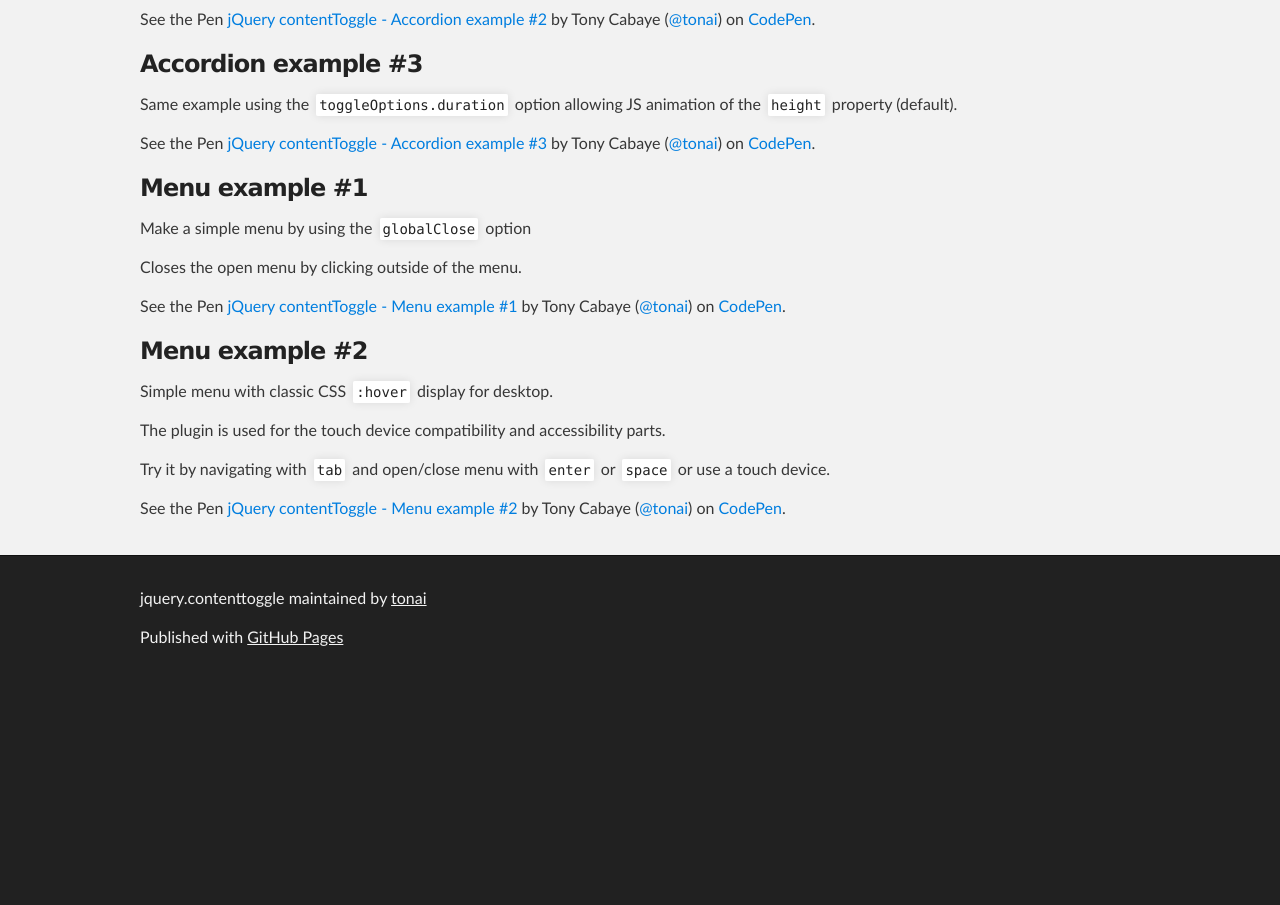
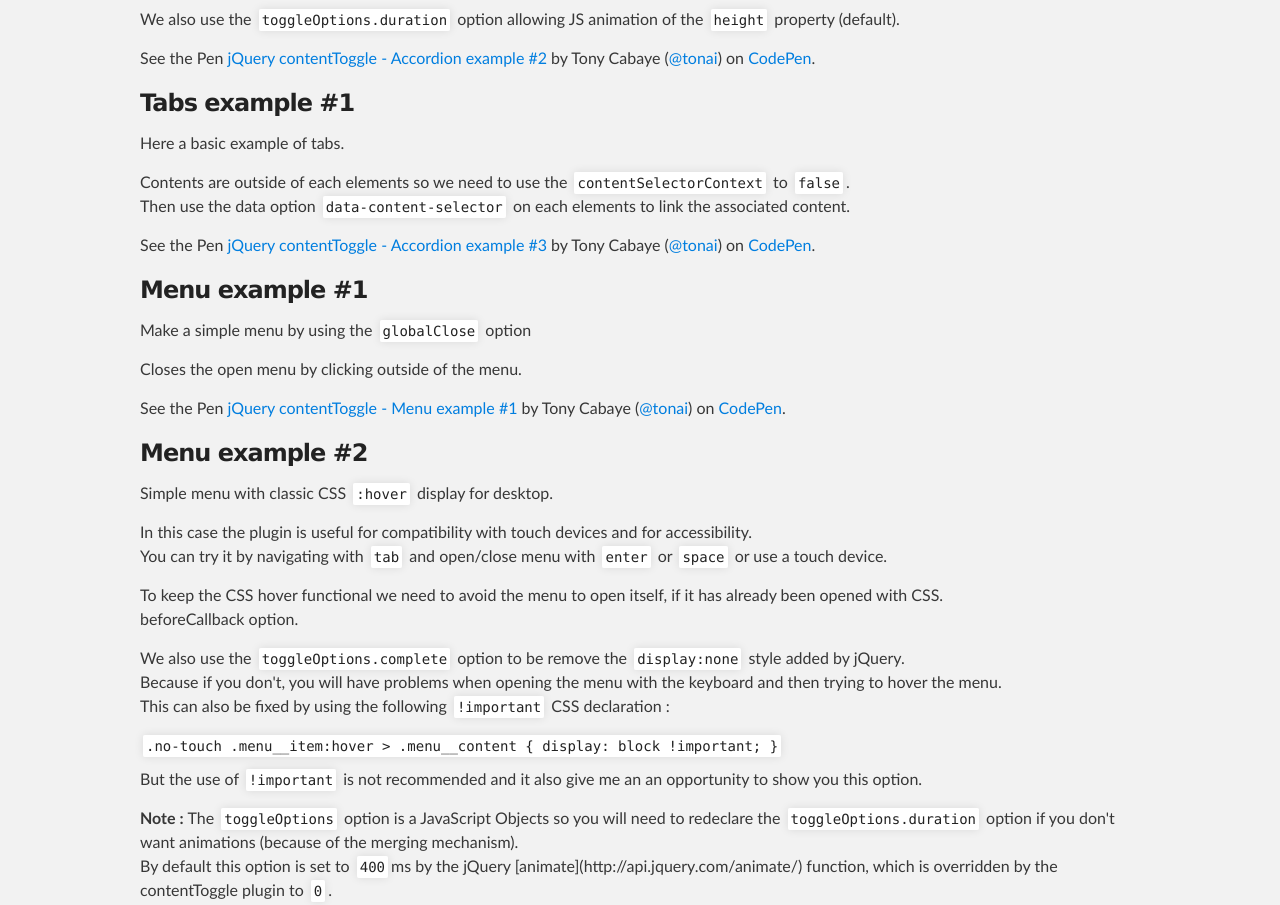
Before and after one commit to tonai/jquery-contenttoggle, a plain HTML site: page index.html in a window 1280 px wide. Shown: the part 740-1645 px from the top of the page. Before the commit the page ends 1424 px from the top, so only its background shows below. Drawn offline with Linux system fonts and the light colour scheme; a script that the page names is missing.

Commit message:
Update index.html

```diff
--- a/index.html
+++ b/index.html
@@ -38,10 +38,13 @@
 
         <h3><a id="accordion-example-2" class="anchor" href="#accordion-example-2" aria-hidden="true"><span class="octicon octicon-link"></span></a>Accordion example #2</h3>
         <p>Same example with the <code>independent</code> option to <code>true</code>.</p>
+        <p>We also use the <code>toggleOptions.duration</code> option allowing JS animation of the <code>height</code> property (default).</p>
         <p data-height="350" data-theme-id="0" data-slug-hash="dopEpe" data-default-tab="result" data-user="tonai" class='codepen'>See the Pen <a href='http://codepen.io/tonai/pen/dopEpe/'>jQuery contentToggle - Accordion example #2</a> by Tony Cabaye (<a href='http://codepen.io/tonai'>@tonai</a>) on <a href='http://codepen.io'>CodePen</a>.</p>
 
-        <h3><a id="accordion-example-3" class="anchor" href="#accordion-example-3" aria-hidden="true"><span class="octicon octicon-link"></span></a>Accordion example #3</h3>
-        <p>Same example using the <code>toggleOptions.duration</code> option allowing JS animation of the <code>height</code> property (default).</p>
+        <h3><a id="tabs-example-1" class="anchor" href="#tabs-example-1" aria-hidden="true"><span class="octicon octicon-link"></span></a>Tabs example #1</h3>
+        <p>Here a basic example of tabs.</p>
+        <p>Contents are outside of each elements so we need to use the <code>contentSelectorContext</code> to <code>false</code>.<br/>
+        Then use the data option <code>data-content-selector</code> on each elements to link the associated content.</p>
         <p data-height="350" data-theme-id="0" data-slug-hash="dopBGE" data-default-tab="result" data-user="tonai" class='codepen'>See the Pen <a href='http://codepen.io/tonai/pen/dopBGE/'>jQuery contentToggle - Accordion example #3</a> by Tony Cabaye (<a href='http://codepen.io/tonai'>@tonai</a>) on <a href='http://codepen.io'>CodePen</a>.</p>
 
         <h3><a id="menu-example-1" class="anchor" href="#menu-example-1" aria-hidden="true"><span class="octicon octicon-link"></span></a>Menu example #1</h3>
@@ -51,8 +54,19 @@
 
         <h3><a id="menu-example-2" class="anchor" href="#menu-example-2" aria-hidden="true"><span class="octicon octicon-link"></span></a>Menu example #2</h3>
         <p>Simple menu with classic CSS <code>:hover</code> display for desktop.</p>
-        <p>The plugin is used for the touch device compatibility and accessibility parts.</p>
-        <p>Try it by navigating with <code>tab</code> and open/close menu with <code>enter</code> or <code>space</code> or use a touch device.</p>
+        <p>In this case the plugin is useful for compatibility with touch devices and for accessibility.<br/>
+        You can try it by navigating with <code>tab</code> and open/close menu with <code>enter</code> or <code>space</code> or use a touch device.</p>
+        <p>To keep the CSS hover functional we need to avoid the menu to open itself, if it has already been opened with CSS.<br/
+        For that we use the <code>beforeCallback</code> option.</p>
+        <p>We also use the <code>toggleOptions.complete</code> option to be remove the <code>display:none</code> style added by jQuery.<br/>
+        Because if you don't, you will have problems when opening the menu with the keyboard and then trying to hover the menu.<br/>
+        This can also be fixed by using the following <code>!important</code> CSS declaration :</p>
+<code>.no-touch .menu__item:hover > .menu__content {
+  display: block !important;
+}</code>
+        <p>But the use of <code>!important</code> is not recommended and it also give me an an opportunity to show you this option.</p>
+        <p><strong>Note : </strong>The <code>toggleOptions</code> option is a JavaScript Objects so you will need to redeclare the <code>toggleOptions.duration</code> option if you don't want animations (because of the merging mechanism).<br/>
+        By default this option is set to <code>400</code>ms by the jQuery [animate](http://api.jquery.com/animate/) function, which is overridden by the contentToggle plugin to <code>0</code>.</p>
         <p data-height="350" data-theme-id="0" data-slug-hash="wazZMm" data-default-tab="result" data-user="tonai" class='codepen'>See the Pen <a href='http://codepen.io/tonai/pen/wazZMm/'>jQuery contentToggle - Menu example #2</a> by Tony Cabaye (<a href='http://codepen.io/tonai'>@tonai</a>) on <a href='http://codepen.io'>CodePen</a>.</p>
 
       </section>
```
